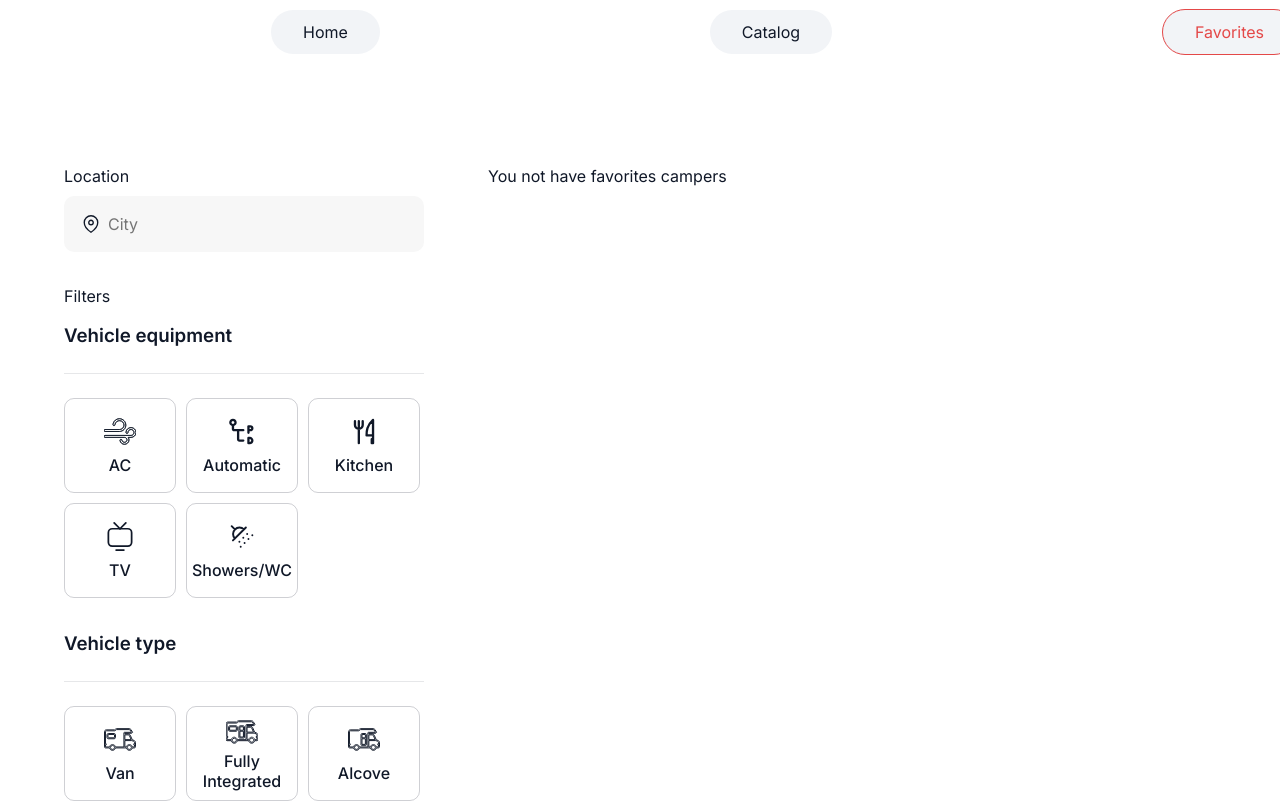
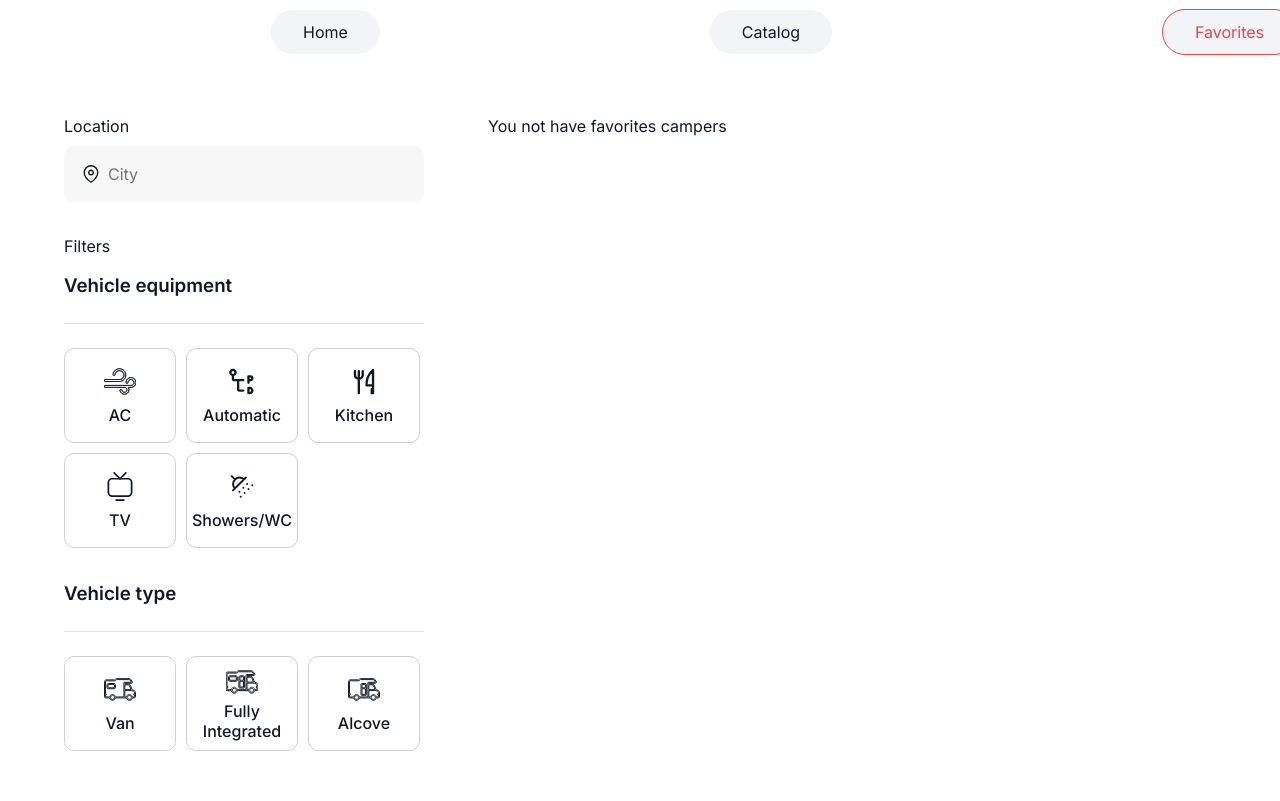
Before and after one commit to MarushevskyiIvan/camper-test, a React (Vite) app: page /favorites in a window 1280 px wide. Shown: the top 801 px of the page. Built offline with nearby package versions, Linux system fonts and the light colour scheme.

Commit message:
finish filter and  add filter chekbox styled

```diff
--- a/src/components/appLayout/AppLayoutStyled.js
+++ b/src/components/appLayout/AppLayoutStyled.js
@@ -2,7 +2,7 @@ import styled from 'styled-components'
 import { NavLink } from 'react-router-dom'
 
 export const MainContainer = styled.div`
-	padding-top: 100px;
+	padding-top: 50px;
 	display: flex;
 	gap: 64px;
 `
--- a/src/components/camperListFilter/CamperListFilter.jsx
+++ b/src/components/camperListFilter/CamperListFilter.jsx
@@ -1,50 +1,140 @@
+import { Formik } from 'formik'
 import {
 	DivWrap,
 	FilterBtn,
 	Input,
+	InputLocal,
+	InputWrapper,
 	Label,
+	LocalDiv,
 	P,
 	Svg,
+	SvgLocal,
 	Title,
 } from './CamperListFilterStyled'
 import sprite from '../../assets/sprite.svg'
+import { useState } from 'react'
+import { useDispatch } from 'react-redux'
+import { filter } from '../../redux/campers/filterSlice'
 
 export const CamperListFilter = () => {
+	const [formData, setFormData] = useState({
+		location: '',
+		AC: false,
+		Automatic: false,
+		Kitchen: false,
+		TV: false,
+		Showers: false,
+		Form: '',
+	})
+
+	const dispatch = useDispatch()
+
+	const handleChange = event => {
+		const { name, value, type, checked } = event.target
+		const newValue = type === 'checkbox' ? checked : value
+
+		setFormData(prevFormData => ({
+			...prevFormData,
+			[name]: newValue,
+		}))
+	}
+
+	// const handleRadioChange = event => {
+	// 	setFormData(prevFormData => ({
+	// 		...prevFormData,
+	// 		Form: event.target.value,
+	// 	}))
+	// }
+
+	const handleSubmit = evt => {
+		evt.preventDefault()
+
+		dispatch(filter(formData))
+	}
+
 	return (
-		<form>
+		<form onSubmit={handleSubmit}>
+			<LocalDiv>
+				<label>Location</label>
+				<InputWrapper>
+					<SvgLocal>
+						<use href={sprite + '#icon-location'} />
+					</SvgLocal>
+					<InputLocal
+						type='text'
+						placeholder='City'
+						name='location'
+						onChange={handleChange}
+					/>
+				</InputWrapper>
+			</LocalDiv>
+
 			<P>Filters</P>
 			<Title>Vehicle equipment</Title>
 			<DivWrap>
-				<Label>
-					<Input type='checkbox' name='AC' value='AC' />
+				<Input
+					type='checkbox'
+					name='AC'
+					value='AC'
+					onChange={handleChange}
+					id='AC'
+				/>
+				<Label htmlFor='AC'>
 					<Svg>
-						<use href={sprite + '#icon-ac	'} />
+						<use href={sprite + '#icon-ac'} />
 					</Svg>
 					<span>AC</span>
 				</Label>
-				<Label>
-					<Input type='checkbox' name='Automatic' value='Automatic' />
+				<Input
+					type='checkbox'
+					name='Automatic'
+					value='Automatic'
+					onChange={handleChange}
+					id='example'
+				/>
+				<Label htmlFor='example'>
 					<Svg>
 						<use href={sprite + '#icon-automatic'} />
 					</Svg>
 					<span>Automatic</span>
 				</Label>
-				<Label>
-					<Input type='checkbox' name='Kitchen' value='Kitchen' />
+				<Input
+					type='checkbox'
+					name='Kitchen'
+					value='Kitchen'
+					onChange={handleChange}
+					id='Kitchen'
+				/>
+				<Label htmlFor='Kitchen'>
 					<Svg>
 						<use href={sprite + '#icon-kitchen'} />
 					</Svg>
 					<span>Kitchen</span>
 				</Label>
-				<Label>
-					<Input type='checkbox' name='TV' value='TV' />
+
+				<Input
+					type='checkbox'
+					name='TV'
+					value='TV'
+					onChange={handleChange}
+					id='TV'
+				/>
+				<Label htmlFor='TV'>
 					<Svg>
 						<use href={sprite + '#icon-tv'} />
 					</Svg>
 					<span>TV</span>
 				</Label>
-				<Label>
-					<Input type='checkbox' name='Showers/WC' value='Showers/WC' />
+
+				<Input
+					type='checkbox'
+					name='Showers'
+					value='Showers'
+					onChange={handleChange}
+					id='Showers'
+				/>
+				<Label htmlFor='Showers'>
 					<Svg>
 						<use href={sprite + '#icon-shower'} />
 					</Svg>
@@ -54,22 +144,37 @@ export const CamperListFilter = () => {
 
 			<Title>Vehicle type</Title>
 			<DivWrap>
-				<Label>
-					<Input type='radio' name='Van' value='Van' />
+				<Input
+					type='radio'
+					name='Form'
+					value='van'
+					// checked={formData.Form === 'van'}
+					onChange={handleChange}
+					id='van'
+				/>
+				<Label htmlFor='van'>
 					<Svg>
 						<use href={sprite + '#icon-van'} />
 					</Svg>
 					<span>Van</span>
 				</Label>
+
+				<Input
+					type='radio'
+					name='Form'
+					value='fullyIntegrated'
+					// checked={formData.Form === 'fullyIntegrated'}
+					onChange={handleChange}
+					id='fullyIntegrated'
+				/>
 				<Label
+					htmlFor='fullyIntegrated'
 					style={{
 						position: 'relative',
 						justifyContent: 'flex-end',
 						padding: '9px',
 					}}
 				>
-					<Input type='radio' name='FullyIntegrated' value='FullyIntegrated' />
-
 					<Svg
 						style={{
 							position: 'absolute',
@@ -80,8 +185,16 @@ export const CamperListFilter = () => {
 					</Svg>
 					<span>Fully Integrated</span>
 				</Label>
-				<Label>
-					<Input type='radio' name='Alcove' value='Alcove' />
+
+				<Input
+					type='radio'
+					name='Form'
+					value='alcove'
+					// checked={formData.Form === 'alcove'}
+					onChange={handleChange}
+					id='alcove'
+				/>
+				<Label htmlFor='alcove'>
 					<Svg>
 						<use href={sprite + '#icon-fully-integrated'} />
 					</Svg>
--- a/src/components/camperListFilter/CamperListFilterStyled.js
+++ b/src/components/camperListFilter/CamperListFilterStyled.js
@@ -1,4 +1,5 @@
 import styled from 'styled-components'
+import { globalColor } from '../../GlobalStyles'
 
 export const P = styled.p`
 	margin-bottom: 14px;
@@ -24,6 +25,7 @@ export const Svg = styled.svg`
 	stroke: #101828;
 	fill: transparent;
 `
+
 export const Label = styled.label`
 	display: flex;
 
@@ -51,14 +53,16 @@ export const Label = styled.label`
 		text-align: center;
 	}
 `
+
 export const Input = styled.input`
 	opacity: 0;
 	display: none;
+
+	&:checked + ${Label} {
+		border-color: ${globalColor.colorRed};
+	}
 `
 
-// &:checked + ${Span} ${SvgIcon} {
-// 		stroke: ${globalColor.btn};
-// 	}
 export const DivWrap = styled.div`
 	display: flex;
 	width: 360px;
@@ -108,3 +112,48 @@ export const FilterBtn = styled.button`
 		background-color: #d84343;
 	}
 `
+
+//
+
+export const InputWrapper = styled.div`
+	position: relative;
+	display: flex;
+	align-items: center;
+	width: 360px;
+	margin-top: 8px;
+`
+export const LocalDiv = styled.div`
+	margin-bottom: 32px;
+`
+export const InputDiv = styled.div`
+	border-radius: 10px;
+	padding: 18px 285px 18px 18px;
+	width: 360px;
+	height: 56px;
+`
+
+export const InputLocal = styled.input`
+	border-radius: 10px;
+	border: none;
+	padding: 18px 218px 18px 18px;
+	width: 360px;
+	height: 56px;
+	background: #f7f7f7;
+	padding-left: 44px;
+	outline: transparent;
+
+	&&:focus {
+		border: 0.5px solid #e44848;
+	}
+`
+export const SvgLocal = styled.svg`
+	position: absolute;
+	left: 18px;
+	top: 50%;
+	transform: translateY(-50%);
+	width: 18px;
+	height: 20px;
+	stroke-width: 1.3px;
+	fill: transparent;
+	stroke: #101828;
+`
--- a/src/components/locationsForm/LocationForm.jsx
+++ b/src/components/locationsForm/LocationForm.jsx
@@ -31,7 +31,7 @@ export const LocationForm = () => {
 						type='text'
 						placeholder='City'
 						name='name'
-						onChange={evt => handleChange(evt.target.value)}
+						onSubmit={evt => handleChange(evt.target.value)}
 					/>
 				</InputWrapper>
 			</LocalForm>
--- a/src/pages/CatalogPage.jsx
+++ b/src/pages/CatalogPage.jsx
@@ -7,11 +7,10 @@ import // selectError,
 // import { getAllCarsInformation } from '../redux/campers/operations'
 // import { useDispatch, useSelector } from 'react-redux'
 import { CampersList } from '../components/campersList/CampersList'
-import { LocationForm } from '../components/locationsForm/LocationForm'
+// import { LocationForm } from '../components/locationsForm/LocationForm'
 import { CamperListFilter } from '../components/camperListFilter/CamperListFilter'
 import { useSelector } from 'react-redux'
-import { campersSelector } from '../redux/campers/selectors'
-import { Container } from '../GlobalStyles'
+import { selectorCampers } from '../redux/campers/selectors'
 
 // import { Loader } from '../components/loader/Loader.jsx'
 // import { Filter } from '../components/filter/FormFilter.jsx'
@@ -20,7 +19,8 @@ import { Container } from '../GlobalStyles'
 // import { ContactsTitle, TextError, Wrapper } from '../components/App.styled.js'
 
 const CatalogPage = () => {
-	const campers = useSelector(campersSelector)
+	const campers = useSelector(selectorCampers)
+
 	// const dispatch = useDispatch()
 	// const isLoading = useSelector(selectIsLoading)
 	// const error = useSelector(selectError)
@@ -34,7 +34,7 @@ const CatalogPage = () => {
 		<>
 			<div style={{ height: '637px', width: '360px' }}>
 				<div style={{ position: 'fixed' }}>
-					<LocationForm />
+					{/* <LocationForm /> */}
 					<CamperListFilter />
 				</div>
 			</div>
--- a/src/pages/FavoritesPage.jsx
+++ b/src/pages/FavoritesPage.jsx
@@ -27,7 +27,7 @@ const FavoritesPage = () => {
 		<>
 			<div style={{ height: '637px', width: '360px' }}>
 				<div style={{ position: 'fixed' }}>
-					<LocationForm />
+					{/* <LocationForm /> */}
 					<CamperListFilter />
 				</div>
 			</div>
--- a/src/redux/campers/filterSlice.js
+++ b/src/redux/campers/filterSlice.js
@@ -1,8 +1,20 @@
 import { createSlice } from '@reduxjs/toolkit'
+
+const initialState = {
+	filter: {
+		location: '',
+		AC: false,
+		Automatic: false,
+		Kitchen: false,
+		TV: false,
+		Showers: false,
+		Form: '',
+	},
+}
 
 const filterSlice = createSlice({
 	name: 'filter',
-	initialState: { filter: '' },
+	initialState: initialState,
 	reducers: {
 		filter(state, action) {
 			state.filter = action.payload
--- a/src/redux/campers/selectors.js
+++ b/src/redux/campers/selectors.js
@@ -8,13 +8,39 @@ export const favoritesSelector = state => state.favorites
 export const selectIsLoading = state => state.campers.isLoading
 export const selectError = state => state.campers.error
 
-export const selectFilter = createSelector([filterSelector], filter => filter)
+// export const selectFilter = createSelector([filterSelector], filter => filter)
 
-// export const selectorCars = createSelector(
+// export const selectorCampers = createSelector(
 // 	[campersSelector, filterSelector],
 // 	(campers, filter) => {
-// 		return campers.filter(({ name }) =>
-// 			name.toLowerCase().includes(filter.toLowerCase())
+// 		return campers.filter(({ location }) =>
+// 			location.toLowerCase().includes(filter.toLowerCase())
 // 		)
 // 	}
 // )
+
+export const selectFilter = state => state.filter.filter
+
+export const selectorCampers = createSelector(
+	[campersSelector, selectFilter],
+	(campers, filter) => {
+		return campers.filter(
+			({
+				location,
+				transmission,
+				form,
+				details: { TV, shower, kitchen, airConditioner },
+			}) => {
+				return (
+					location.toLowerCase().includes(filter.location?.toLowerCase()) &&
+					(!!transmission === filter.Automatic || !filter.Automatic) &&
+					(form === filter.Form || !filter.Form) &&
+					(!!TV === filter.TV || !filter.TV) &&
+					(!!shower === filter.Showers || !filter.Showers) &&
+					(!!kitchen === filter.Kitchen || !filter.Kitchen) &&
+					(!!airConditioner === filter.AC || !filter.AC)
+				)
+			}
+		)
+	}
+)
```
